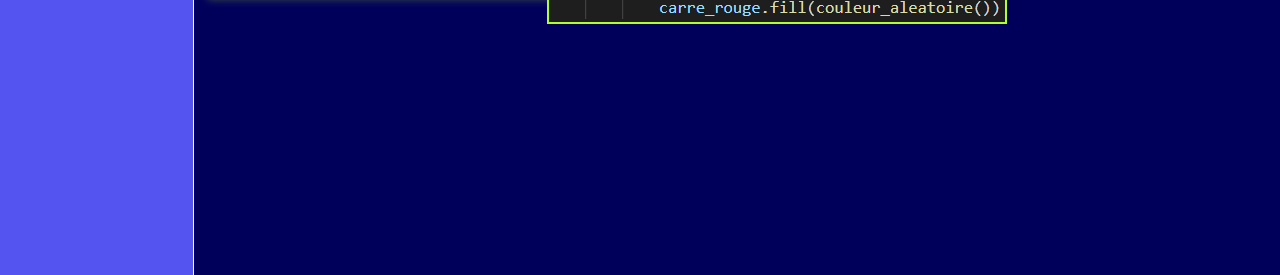
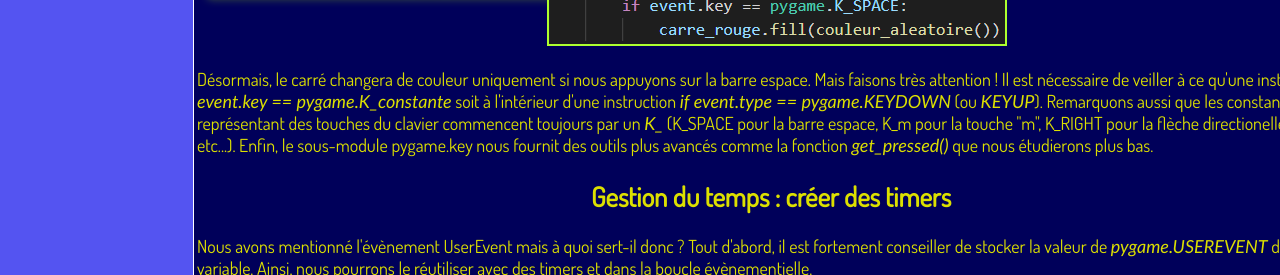
Before and after one commit to victorminator/victorminator.github.io, a plain HTML site: page TutoPygame/evenements.html in a window 1280 px wide. Shown: the part 1865-2140 px from the top of the page. Drawn offline with Linux system fonts and the light colour scheme; a web font is replaced by a local one.

Commit message:
Update evenements.html

```diff
--- a/TutoPygame/evenements.html
+++ b/TutoPygame/evenements.html
@@ -12,7 +12,7 @@
     </head>
     <body>
         <ol class="parcours">
-            <li>Introduction
+            <li>Introduction</li>
             <ul>
                 <li>Avertissement</li>
                 <li>Pourquoi Pygame ?</li>
@@ -20,7 +20,6 @@
                 <li>Prérequis</li>
                 <li>1... 2... 3... Codez !</li>
             </ul>
-            </li>
             <li>Structure et fonctionnement général</li>
         </ol>
         <header class="title">
@@ -92,10 +91,12 @@
             <span style="position: relative; right: 500px; bottom: 190px;">Survoler pour voir la correction</span><span style="position: relative; bottom: 175px; right: 90px;">Résultat attendu</span>
             <div style="position: relative; bottom: 170px;">
                 <h2>Gestion du clavier</h2>
-                <p>Nous avons réussi, mais nous ne sommes pas entièrement satisfaits car le carré change de couleur dès qu'on l'on appuie sur n'importe quelle touche alors qu'il serait évidemment bien mieux d'obtenir le même résultat mais avec une touche exclusive. Par exemple, chaque fois que l'on appuie sur la barre espace. Cela peut être facilement résolu car en plus de posséder un attribut <i>type</i>, certains évènements comme <i>KeyDown</i> ou <i>KeyUp</i> possèdent un attribut <i>key</i> qui fonctionne plus ou moins de la même manière que <i>type</i> notamment au niveau de la syntaxe : <i>if variable_evenement.key == constante_touche</i>. Par exemple, pour la barre espace :</p>
+                <p>Nous avons réussi, mais nous ne sommes pas entièrement satisfaits car le carré change de couleur dès qu'on l'on appuie sur n'importe quelle touche alors qu'il serait évidemment bien mieux d'obtenir le même résultat mais avec une touche exclusive. Par exemple, chaque fois que l'on appuie sur la barre espace. Cela peut être facilement résolu car en plus de posséder un attribut <i>type</i>, certains évènements comme <i>KeyDown</i> ou <i>KeyUp</i> possèdent un attribut <i>key</i> qui fonctionne plus ou moins de la même manière que <i>type</i> notamment au niveau de la syntaxe. En effet,  pour vérifier si la touche pressée est celle attendue par le programme, nous utilisons l'instruction : <i>if variable_evenement.key == constante_touche</i>. Par exemple, pour la barre espace :</p>
                 <img src="Images/tuto25.PNG" alt="tuto" style="margin-left: 350px;">
+                <p>Désormais, le carré changera de couleur uniquement si nous appuyons sur la barre espace. Mais faisons très attention ! Il est nécessaire de veiller à ce qu'une instruction <i>if event.key == pygame.K_constante</i> soit à l'intérieur d'une instruction <i>if event.type == pygame.KEYDOWN</i> (ou <i>KEYUP</i>). Remarquons aussi que les constantes représentant des touches du clavier commencent toujours par un <i>K_</i> (K_SPACE pour la barre espace, K_m pour la touche "m", K_RIGHT pour la flèche directionelle droite, etc...). Enfin, le sous-module pygame.key nous fournit des outils plus avancés comme la fonction <i>get_pressed()</i> que nous étudierons plus bas.</p>
+                <h2>Gestion du temps : créer des timers</h2>
+                <p>Nous avons mentionné l'évènement UserEvent mais à quoi sert-il donc ? Tout d'abord, il est fortement conseiller de stocker la valeur de <i>pygame.USEREVENT</i> dans une variable. Ainsi, nous pourrons le réutiliser avec des timers et dans la boucle évènementielle.</p>
             </div>
-            <p></p>
             <button class="navbuttonleft"><a href="rectangles.html">Précèdent</a></button>
             <img src="Images/pygame_logo.png" alt="logo pygame" class="logo">
             <button class="navbuttonright"><a href="rectangles.html">Suivant</a></button>
```
Lines whose indentation alone changed are shown as unchanged.
